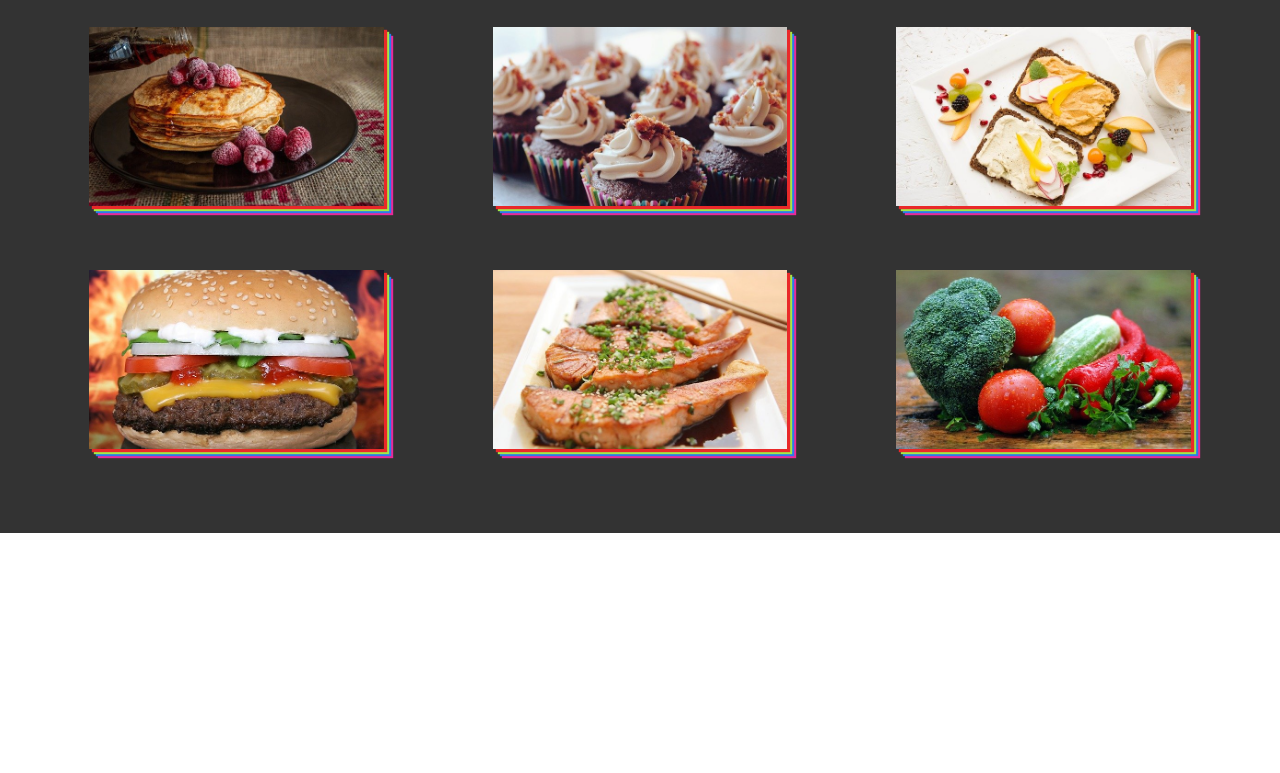
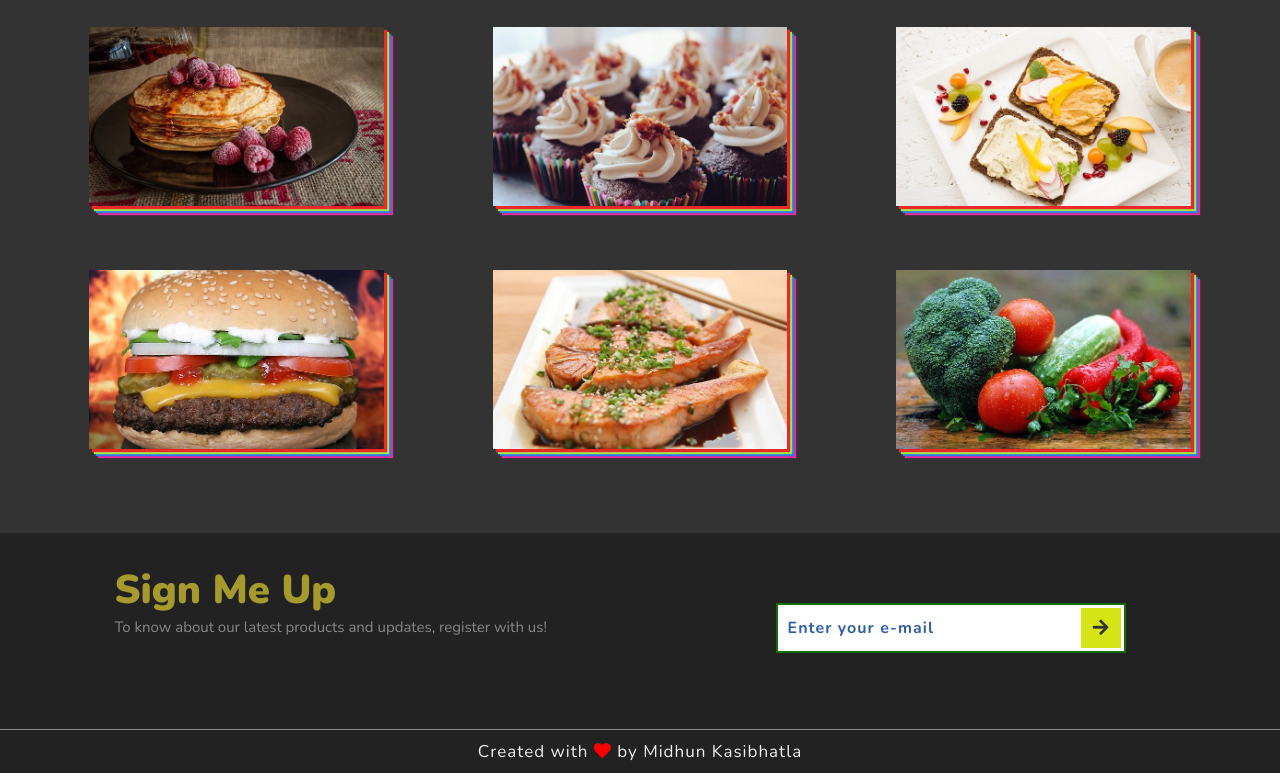
Before and after one commit to KasibhatlaMidhun/FOODS, a plain HTML site: page index.html in a window 1280 px wide. Shown: the part 1738-2511 px from the top of the page. Before the commit the page ends 2271 px from the top, so only its background shows below. Drawn offline with nearby package versions, Linux system fonts and the light colour scheme.

Commit message:
second commit

```diff
--- a/index.html
+++ b/index.html
@@ -89,6 +89,22 @@
                 </a>
             </div>
         </section>
+
+        <section class="section4">
+            <div class="scetion4-text">
+                <h2 class="section4-heading">Sign Me Up</h2>
+                <p class="section4-paragraph">To know about our latest products and updates, register with us!</p>
+            </div>
+            <form class="signup-form">
+                <input type="email" class="signup-form-input" placeholder="Enter your e-mail">
+                <button type="submit" class="signup-form-btn">
+                    <i class="fas fa-arrow-right"></i>
+                </button>
+            </form>
+            <p class="copyright">
+                Created with <i class="fas fa-heart"></i> by Midhun Kasibhatla
+            </p>
+        </section>
     </div>
     <script src="script.js"></script>
 </body>
--- a/style.css
+++ b/style.css
@@ -267,3 +267,79 @@ html {
     visibility: visible;
     transition: opacity 1s 1s;
 }
+
+/* Section 4 */
+.section4 {
+    width: 100%;
+    height: 30vh;
+    background-color: #222;
+    display: flex;
+    justify-content: space-around;
+    padding: 3rem 0;
+    position: relative;
+}
+
+.section4-text {
+    text-transform: uppercase;
+}
+
+.section4-heading {
+    font-size: 4rem;
+    font-weight: 900;
+    color: #a79a2d;
+}
+
+.section4-paragraph {
+    font-size: 1.5rem;
+    color: #888;
+}
+
+.signup-form {
+    display: flex;
+    align-items: center;
+    margin-top: -5rem;
+}
+
+.signup-form-input {
+    width: 35rem;
+    height: 5rem;
+    padding: 1rem;
+    border: .2rem solid #166d04;
+    font-size: 1.6rem;
+    font-weight: 700;
+    letter-spacing: .1rem;
+    color: #141414;
+}
+
+.signup-form-input::placeholder {
+    color: #2d5ea7;
+}
+
+.signup-form-btn {
+    position: relative;
+    left: -4.5rem;
+    width: 4rem;
+    height: 4rem;
+    background-color: rgb(214, 228, 22);
+    color: #333;
+    border: none;
+    font-size: 1.8rem;
+    cursor: pointer;
+}
+
+.copyright {
+    position: absolute;
+    bottom: 1rem;
+    font-size: 1.7rem;
+    font-weight: 200;
+    color: #eee;
+    letter-spacing: .1rem;
+    border-top: .1rem solid #888;
+    padding-top: 1rem;
+    width: 100%;
+    text-align: center;
+}
+
+.copyright i {
+    color: red;
+}
```
